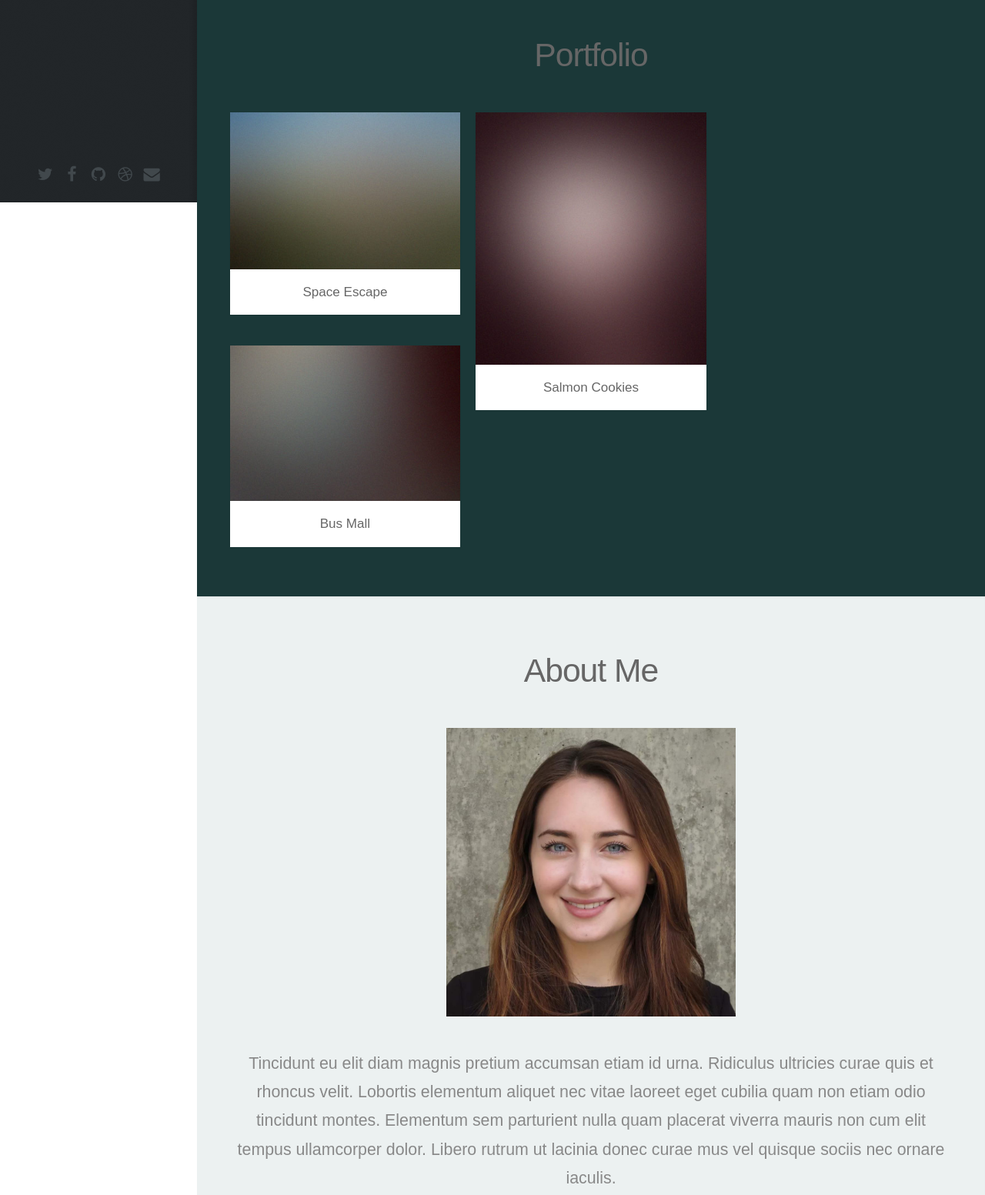
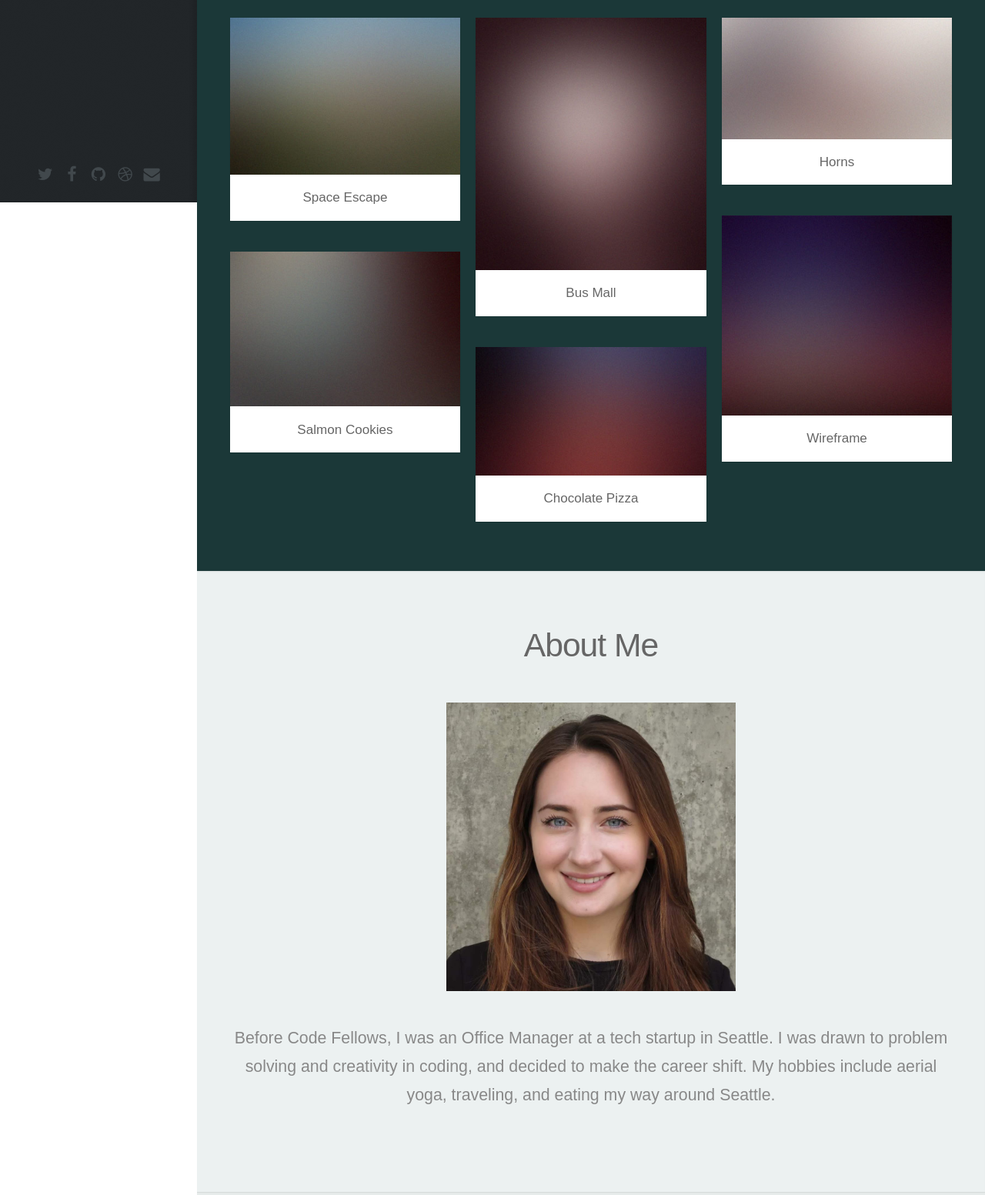
Before and after one commit to lillielise/portfolio, a website: page public/index.html in a window 1280 px wide. Shown: the part 537-2090 px from the top of the page at 77% size. Drawn offline with Linux system fonts and the light colour scheme.

Commit message:
added content to the about me and added more projects

```diff
--- a/public/index.html
+++ b/public/index.html
@@ -63,15 +63,15 @@
 						<div class="container">
 
 							<header>
-								<h2 class="alt">Hi! I'm Lillian, a Javascript Developer!<br />Tincidunt eu elit diam magnis pretium accumsan etiam id urna. Ridiculus ultricies curae quis et rhoncus velit.
+								<h2 class="alt">Hi! I'm Lillian, a Javascript Developer!<br />
 
 							 </h2>
 
 							</header>
 
-							<!-- <footer>
-								<a href="#portfolio" class="button scrolly">Magna Aliquam</a>
-							</footer> -->
+							<footer>
+								<a href="#portfolio" class="button scrolly">Check out my work!</a>
+							</footer>
 
 						</div>
 					</section>
@@ -85,11 +85,10 @@
 						</header>
 
 
-
 						 <div class="row">
 							<div class="col-4 col-12-mobile">
 								<article class="item">
-										<a href="https://lillielise.github.io/space-escape/" class="image fit"><img src="images/pic02.jpg" alt="" /></a>
+									<a href="#" class="image fit"><img src="images/pic02.jpg" alt="" /></a>
 									<header>
 										<h3>Space Escape</h3>
 									</header>
@@ -97,7 +96,7 @@
 								<article class="item">
 									<a href="#" class="image fit"><img src="images/pic03.jpg" alt="" /></a>
 									<header>
-											<h3>Bus Mall</h3>
+										<h3>Salmon Cookies</h3>
 									</header>
 								</article>
 							</div>
@@ -105,10 +104,30 @@
 								<article class="item">
 									<a href="#" class="image fit"><img src="images/pic04.jpg" alt="" /></a>
 									<header>
-											<h3>Salmon Cookies</h3>
+										<h3>Bus Mall</h3>
 									</header>
 								</article>
-
+								<article class="item">
+									<a href="#" class="image fit"><img src="images/pic05.jpg" alt="" /></a>
+									<header>
+										<h3>Chocolate Pizza</h3>
+									</header>
+								</article>
+							</div>
+							<div class="col-4 col-12-mobile">
+								<article class="item">
+									<a href="#" class="image fit"><img src="images/pic06.jpg" alt="" /></a>
+									<header>
+										<h3>Horns</h3>
+									</header>
+								</article>
+								<article class="item">
+									<a href="#" class="image fit"><img src="images/pic07.jpg" alt="" /></a>
+									<header>
+										<h3>Wireframe</h3>
+									</header>
+								</article>
+							</div>
 						</div>
 
 					 </div>
@@ -124,12 +143,7 @@
 
 							<a href="#" class="image featured"><img src="images/LillianLGales.jpg" alt="" /></a>
 
-							<p>Tincidunt eu elit diam magnis pretium accumsan etiam id urna. Ridiculus
-							ultricies curae quis et rhoncus velit. Lobortis elementum aliquet nec vitae
-							laoreet eget cubilia quam non etiam odio tincidunt montes. Elementum sem
-							parturient nulla quam placerat viverra mauris non cum elit tempus ullamcorper
-							dolor. Libero rutrum ut lacinia donec curae mus vel quisque sociis nec
-							ornare iaculis.</p>
+							<p>Before Code Fellows, I was an Office Manager at a tech startup in Seattle. I was drawn to problem solving and creativity in coding, and decided to make the career shift. My hobbies include aerial yoga, traveling, and eating my way around Seattle.</p>
 
 						</div>
 					</section>
```
Also changed, not shown: public/README.md. Lines whose indentation alone changed are shown as unchanged.
